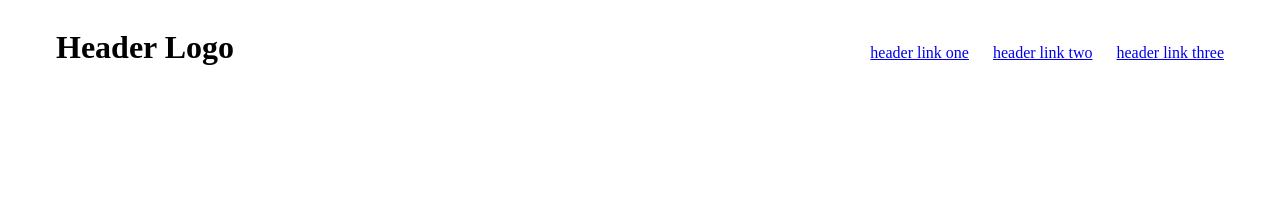
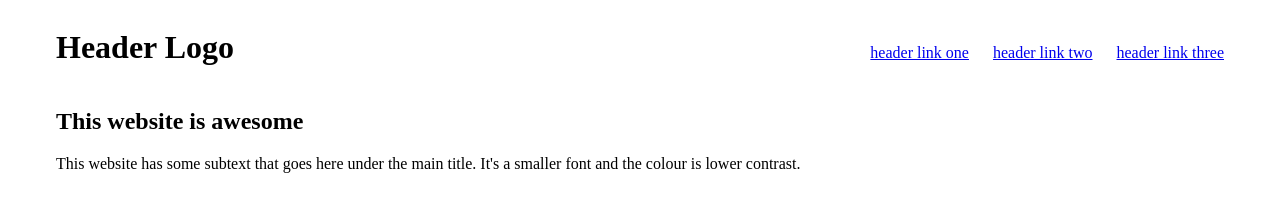
Before and after one commit to dt-dt-dt/odin-landing, a plain HTML site: page index.html in a window 1280 px wide. Drawn offline with Linux system fonts and the light colour scheme.

Commit message:
added section-a style and content

```diff
--- a/index.html
+++ b/index.html
@@ -15,5 +15,11 @@
             <a href="#"><li>header link three</li></a>
         </ul>
     </header>
+    <div class="main">
+        <div class="section-a">
+            <h2>This website is awesome</h2>
+            <p>This website has some subtext that goes here under the main title. It's a smaller font and the colour is lower contrast.</p>
+        </div>
+    </div>
 </body>
 </html>
--- a/style.css
+++ b/style.css
@@ -11,3 +11,7 @@ header {
     list-style: none;
     gap: 24px
 }
+
+.main {
+    margin: 0 48px;
+}
```
